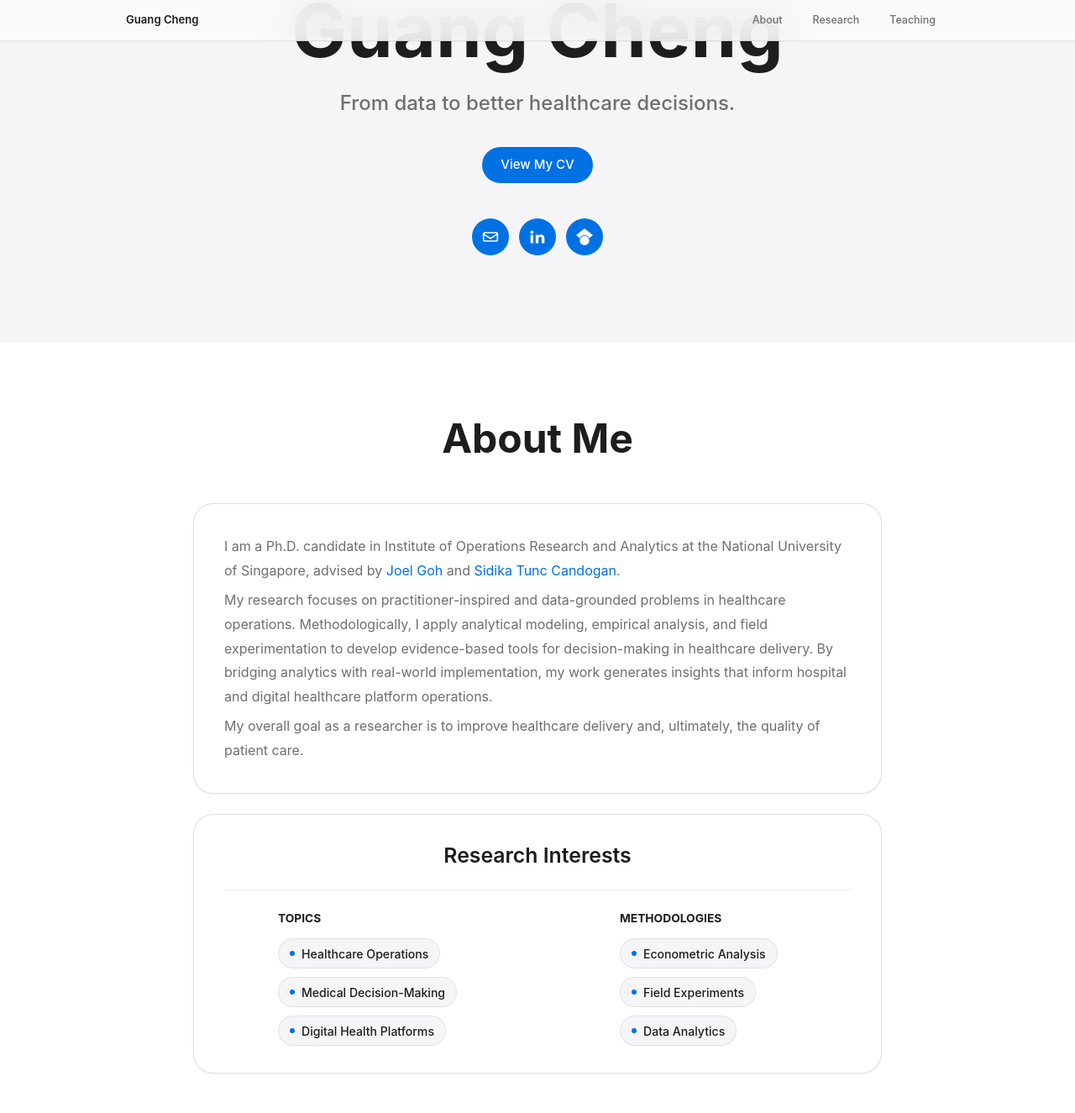
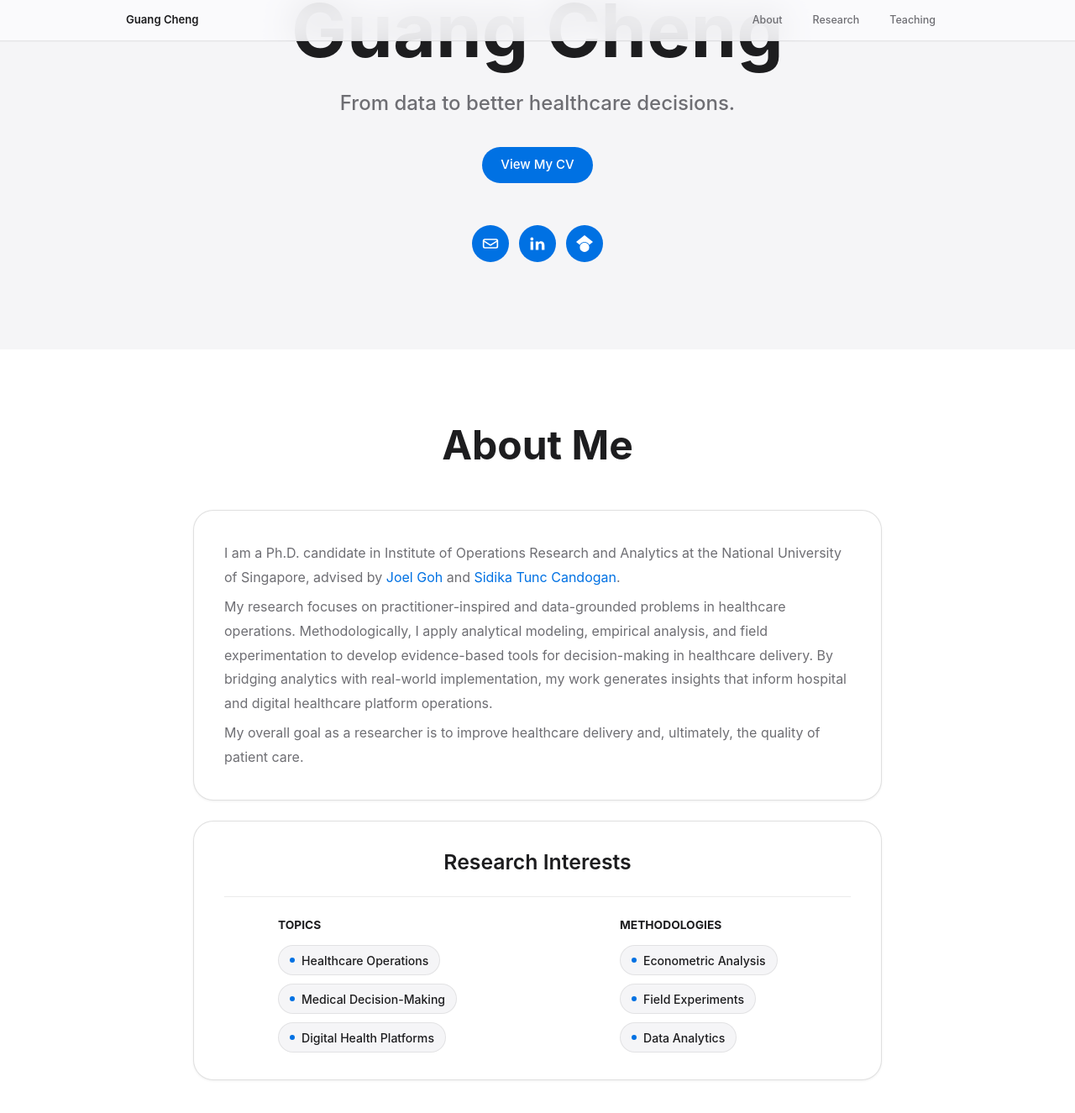
Before and after one commit to gcheng-nus/gcheng-nus.github.io, a Jekyll site: the page built from _pages/main.md, in a window 1280 px wide and 1400 px high, scrolled down 485 px. Shown: the top 1325 px of the window at 84% size. Built offline with Jekyll 4.4.1, drawn with Linux system fonts in a browser that asks for light colours; comment, search, counter and statistics services are not loaded.

Commit message:
increase gap

```diff
--- a/assets/css/academic.scss
+++ b/assets/css/academic.scss
@@ -245,7 +245,7 @@ body.academic-site {
 .intro-actions {
   display: flex;
   flex-direction: column;
-  gap: 14px;
+  gap: 22px;
   align-items: center;
   justify-content: center;
   margin-top: 0;
```
